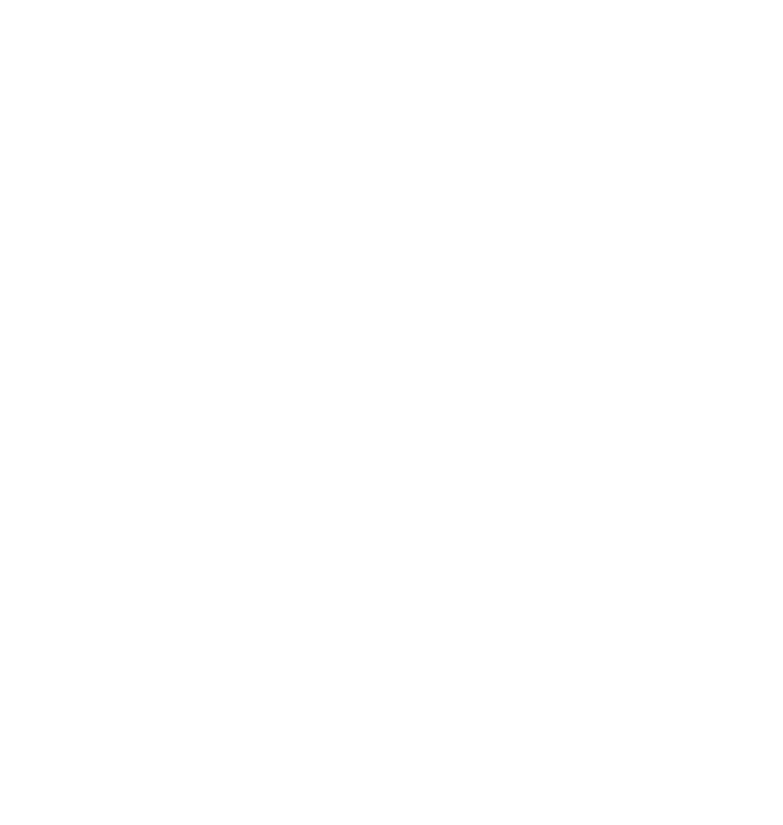
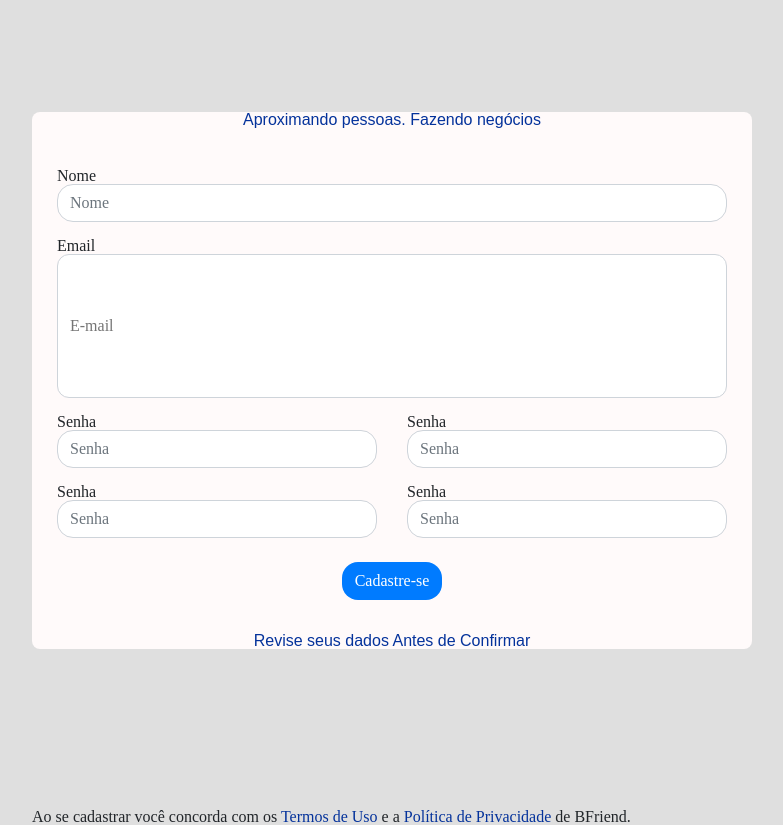
Before and after one commit to grmelito/ProjetoFC-Squad7, a React (Create React App) app in the folder frontend/: page /cadastroLoja in a window 1280 px wide. Shown: the whole page, without its empty margins (248-1031 px from the left). Before the commit the page ends 800 px from the top, so only its background shows below. Built offline with nearby package versions, Linux system fonts and the light colour scheme.

Commit message:
cadastro de loja

```diff
--- a/frontend/src/Pages/Cadastro/index.js
+++ b/frontend/src/Pages/Cadastro/index.js
@@ -5,6 +5,7 @@
 
 function Cadastro() {
     return (
+        <div>
             <div className="fundo-cadastro">
                 <div className="">
                     <div className="fundo-forms col-9">
@@ -34,9 +35,8 @@
                     </div>
                     <p>Ao se cadastrar você concorda com os <a className="redirect">Termos de Uso  </a> e a <a className="redirect">Política de Privacidade</a> de BFriend.</p>
                 </div>
+            </div>
+        </div>
 
-
-
-        </div>
     )
 } export default Cadastro;
--- /dev/null
+++ b/frontend/src/Pages/Cadastro_Loja/index.js
@@ -0,0 +1,54 @@
+import React from 'react';
+import '../../assets/css/style.css';
+
+function Cadastro_Loja() {
+    return (
+        <div>
+            <div className="fundo-cadastro">
+                <div className="">
+                    <div className="fundo-loja col-9">
+                        <div className="foto-usuario">
+                            <img className="rounded-circle"></img>
+                            <p className="subtitulo">Aproximando pessoas. Fazendo negócios</p>
+                        </div>
+                        <form >
+                            <div className="form-div">
+                                <div className="form-group col-md-12">
+                                    <label htmlFor="inputNome">Nome</label>
+                                    <input className="form-control" id="inputEmail4" placeholder="Nome" />
+                                </div>
+                                <div className="form-group col-md-12">
+                                    <label htmlFor="inputEmail">Email</label>
+                                    <input type="text" className="form-grande" id="inputEmail4" placeholder="E-mail" />
+                                </div>
+                                <div className="form-group col-md-6">
+                                    <label htmlFor="inputPassword">Senha</label>
+                                    <input type="password" className="form-control" id="inputPassword4" placeholder="Senha" />
+                                </div>
+                                <div className="form-group col-md-6">
+                                    <label htmlFor="inputPassword">Senha</label>
+                                    <input type="password" className="form-control" id="inputPassword4" placeholder="Senha" />
+                                </div>
+                                <div className="form-group col-md-6">
+                                    <label htmlFor="inputPassword">Senha</label>
+                                    <input type="password" className="form-control" id="inputPassword4" placeholder="Senha" />
+                                </div>
+                                <div className="form-group col-md-6">
+                                    <label htmlFor="inputPassword">Senha</label>
+                                    <input type="password" className="form-control" id="inputPassword4" placeholder="Senha" />
+                                </div>
+                                <button type="submit" className="btn btn-primary">Cadastre-se</button>
+                            </div>
+                        </form>
+                        <hr></hr>
+                        <div className="mini-footer">
+                            <p className="subtitulo">Revise seus dados Antes de Confirmar</p>
+                        </div>
+
+                    </div>
+                    <p>Ao se cadastrar você concorda com os <a className="redirect">Termos de Uso  </a> e a <a className="redirect">Política de Privacidade</a> de BFriend.</p>
+                </div>
+            </div>
+        </div>
+    )
+} export default Cadastro_Loja;
--- a/frontend/src/assets/css/style.css
+++ b/frontend/src/assets/css/style.css
@@ -135,6 +135,8 @@
 
   .subtitulo{
     color: #04329B;
+    font-family: sans-serif;
+    font-weight: 1.5rem;
   }
 
   .redirect{
@@ -170,3 +172,54 @@
   .pseudo-footer{
     margin-bottom: 2.5rem;
   }
+
+  /* Fim Estilização SOBRE */
+
+  /*Início cadastro de loja*/
+
+  .fundo-loja{
+    background-color: snow;
+    display: flex;
+    flex-direction: column;
+    border-radius: 0.5rem;
+    max-width: 45rem;
+    margin-top: 7rem;
+    margin-bottom: 10rem;
+  }
+
+  .form-grande {
+    display: block;
+    width: 100%;
+    height: 9rem;
+    padding: 0.375rem 0.75rem;
+    font-size: 1rem;
+    font-weight: 400;
+    line-height: 1.5;
+    background-clip: padding-box;
+    border: 1px solid #ced4da;
+    border-radius: 0.75rem;
+
+  }
+
+  .form-div{
+
+      display: -ms-flexbox;
+      display: flex;
+      -ms-flex-wrap: wrap;
+      flex-wrap: wrap;
+      margin-right: -5px;
+      margin-left: -5px;
+      justify-content: center;
+
+  }
+
+  .mini-footer{
+    display: flex;
+    justify-content: center;
+  }
+
+  .foto-usuario{
+    display: flex;
+    justify-content: center;
+    margin-bottom: 2.5rem;
+  }
--- a/frontend/src/routes.js
+++ b/frontend/src/routes.js
@@ -7,6 +7,7 @@
 import Cadastro from './Pages/Cadastro';
 import HomeLogada from './Pages/Home_Logada';
 import Sobre from './Pages/Sobre';
+import Cadastro_Loja from './Pages/Cadastro_Loja'
 
 export default function Routes() {
     return (
@@ -17,6 +18,7 @@
                 <Route exact path="/cadastro" component={Cadastro}/>
                 <Route path="/homeLogada" component={HomeLogada}/>
                 <Route path="/sobre" component={Sobre}/>
+                <Route path="/cadastroLoja" component={Cadastro_Loja}/>
 
             </Switch>
         </BrowserRouter>
```
Lines whose indentation alone changed are shown as unchanged.
